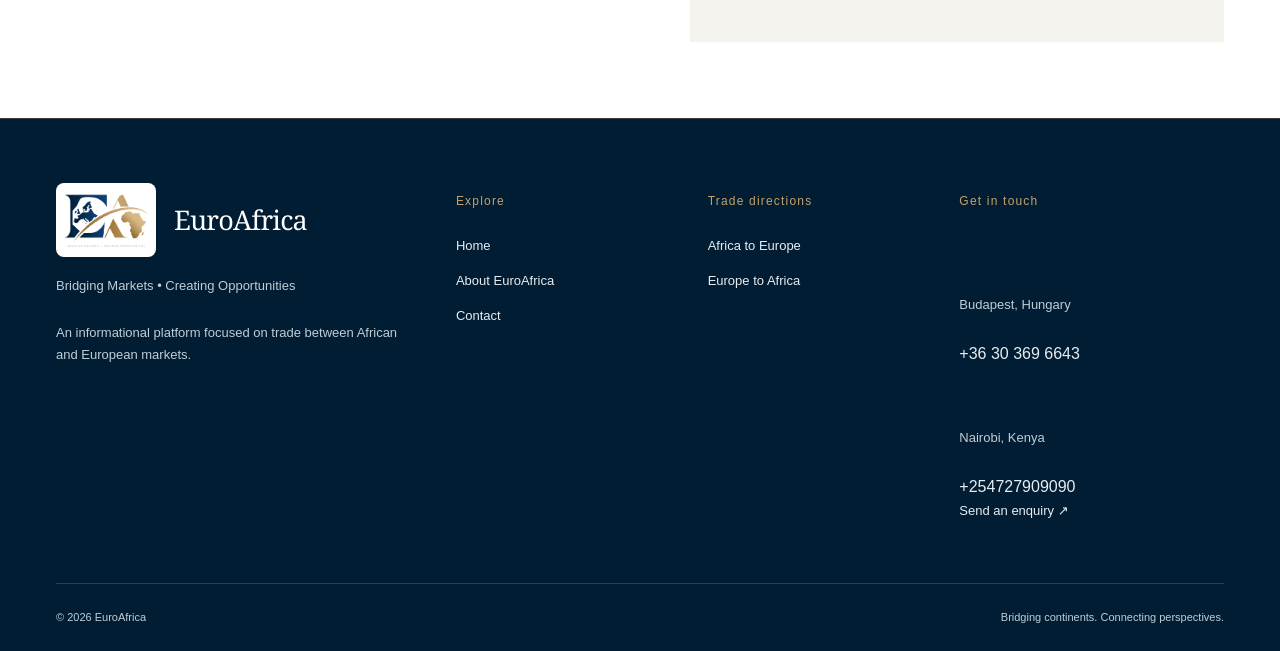
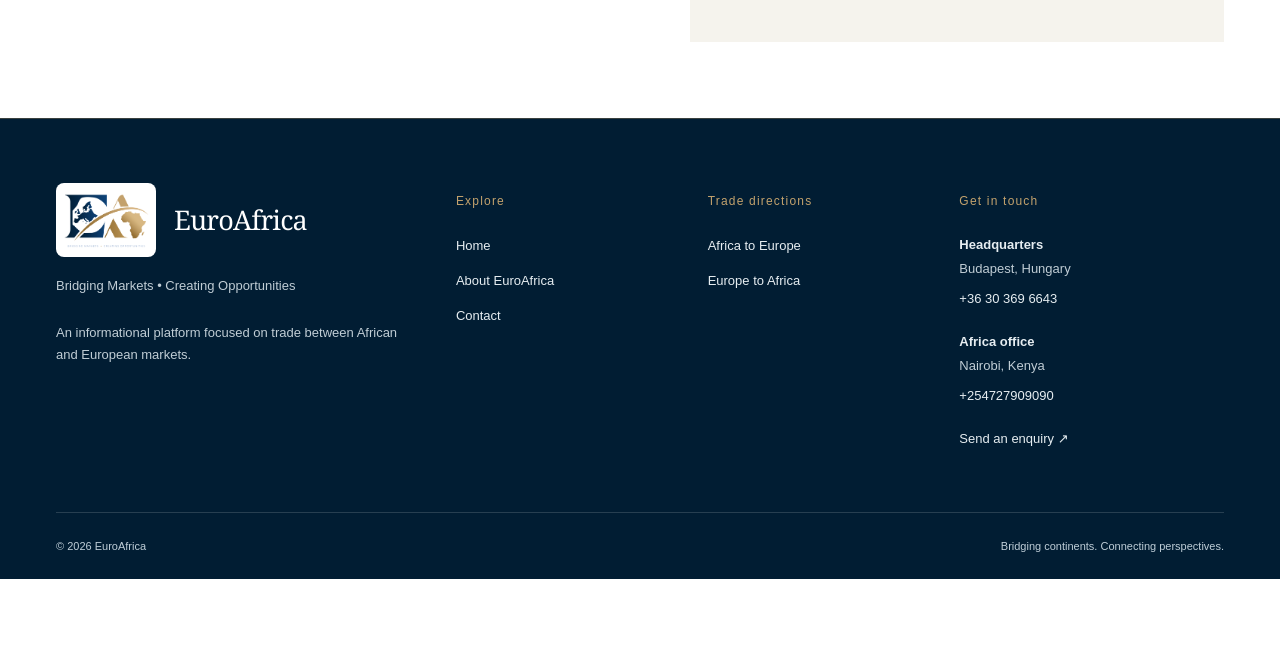
Before and after one commit to AdnanUmmer/EuroAfrica, a Django app: page /contact/ in a window 1280 px wide. Shown: the part 1619-2270 px from the top of the page. After the commit the page ends 2198 px from the top, so only its background shows below. Run offline with Django 5.2, Linux system fonts and the light colour scheme; data comes from the database, SQL or seed files in the repository; parts of the project's set-up code (start-up, migrations or seed data) failed here and were passed over.

Commit message:
Footer fix

```diff
--- a/trade/static/trade/site.css
+++ b/trade/static/trade/site.css
@@ -158,6 +158,8 @@ footer :focus-visible { outline-color: #e3c58f; }
 }
 @media (max-width: 540px) {
  .footer-grid { grid-template-columns: minmax(0, 1fr); gap: 24px; }
+ .footer-grid > div:first-child,
+ .footer-contact { grid-column: auto; }
  .hero-art { height: 330px; }
  .footer-grid h2 { margin-bottom: 18px; }
 }
@@ -182,3 +184,22 @@ footer :focus-visible { outline-color: #e3c58f; }
 @media(max-width:760px){.why-features{grid-template-columns:1fr}.contact-banner .wrap>div{max-width:100%}}
 .category-card .visual,.category-art{height:auto;aspect-ratio:4 / 3}
 .category-card .visual>img,.category-art>img{width:100%;height:100%;object-fit:cover}
+
+/* Keep office contacts aligned with the shared footer navigation. */
+.footer-grid { align-items: start; }
+.footer-contact { min-width: 0; }
+.footer-contact .office-details { margin-bottom: 20px; }
+.footer-contact .office-details h3 {
+  color: #e6edf1;
+  font-family: Arial, Helvetica, sans-serif;
+  font-size: 13px;
+  font-weight: 600;
+  line-height: 1.5;
+  letter-spacing: normal;
+  margin: 0 0 4px;
+}
+.footer-contact .office-details p { margin: 0 0 4px; }
+.footer-contact .office-details a { display: inline-block; font-size: 13px; line-height: 1.7; }
+@media (max-width: 760px) {
+  .footer-contact { grid-column: 1 / -1; }
+}
--- a/trade/templates/trade/base.html
+++ b/trade/templates/trade/base.html
@@ -4,7 +4,7 @@
 {% if noindex %}<meta name="robots" content="noindex, nofollow">{% endif %}{% if gsc %}<meta name="google-site-verification" content="{{ gsc }}">{% endif %}
 <meta name="twitter:card" content="summary_large_image"><meta name="twitter:title" content="{{ title }}"><meta name="twitter:description" content="{{ description }}">{% if social_url %}<meta name="twitter:image" content="{{ social_url }}"><meta name="twitter:image:alt" content="{{ social_alt }}">{% endif %}
 <meta property="og:site_name" content="{{ site.site_name }}"><meta property="og:locale" content="en_GB"><meta property="og:type" content="website"><meta property="og:title" content="{{ title }}"><meta property="og:description" content="{{ description }}"><meta property="og:url" content="{{ canonical }}">{% if social_url %}<meta property="og:image" content="{{ social_url }}"><meta property="og:image:alt" content="{{ social_alt }}">{% if social_width and social_height %}<meta property="og:image:width" content="{{ social_width }}"><meta property="og:image:height" content="{{ social_height }}">{% endif %}{% endif %}
-{% if site.favicon %}<link rel="icon" href="{{ site.favicon.url }}">{% else %}<link rel="icon" type="image/png" href="{% static 'trade/logo.png' %}">{% endif %}<link rel="stylesheet" href="{% static 'trade/site.css' %}?v=5">
+{% if site.favicon %}<link rel="icon" href="{{ site.favicon.url }}">{% else %}<link rel="icon" type="image/png" href="{% static 'trade/logo.png' %}">{% endif %}<link rel="stylesheet" href="{% static 'trade/site.css' %}?v=6">
 {% if structured %}<script type="application/ld+json">{{ structured|safe }}</script>{% endif %}</head>
 <body><a class="skip" href="#main">Skip to content</a><div class="topline"><div class="wrap">{{ site.tagline }}<span>AFRICA ↔ EUROPE</span></div></div>
 <header class="wrap header floating-nav"><a class="brand" href="/" aria-label="EuroAfrica home"><img src="{% if site.header_logo %}{{ site.header_logo.url }}{% else %}{% static 'trade/logo.png' %}{% endif %}" alt="{{ site.logo_alt }}" width="142" height="91"><span>{{ site.site_name }}</span></a>
@@ -12,4 +12,4 @@
 <details class="mobile-nav"><summary>Menu <span aria-hidden="true">☰</span></summary><nav aria-label="Mobile navigation"><a href="/">Home</a>{% if about_published %}<a href="/about/">About</a>{% endif %}{% for direction in nav_directions %}<a href="{{ direction.get_absolute_url }}">{{ direction.title }}</a>{% endfor %}<a href="/contact/">Contact Us</a></nav></details></header>
 {% if preview %}<div class="preview">Private editorial preview — unpublished content</div>{% endif %}
 <main id="main">{% block content %}{% endblock %}</main>
-<footer><div class="wrap footer-grid"><div><a class="footer-brand" href="/"><img src="{% if site.footer_logo %}{{ site.footer_logo.url }}{% else %}{% static 'trade/logo.png' %}{% endif %}" width="142" height="91" alt="{{ site.logo_alt }}" loading="lazy"><span>{{ site.site_name }}</span></a><p>{{ site.tagline }}</p><p class="muted">{{ site.footer_copy }}</p></div><div><h2>Explore</h2>{% for link in footer_links %}{% if link.group == 'explore' %}<a href="{{ link.destination }}">{{ link.label }}</a>{% endif %}{% endfor %}</div><div><h2>Trade directions</h2>{% for link in footer_links %}{% if link.group == 'trade' %}<a href="{{ link.destination }}">{{ link.label }}</a>{% endif %}{% endfor %}</div><div><h2>Get in touch</h2>{% if site.email %}<a href="mailto:{{ site.email }}">{{ site.email }}</a>{% endif %}{% include 'trade/office_details.html' %}<a href="/contact/">Send an enquiry ↗</a>{% if site.linkedin %}<a href="{{ site.linkedin }}">LinkedIn</a>{% endif %}{% if site.instagram %}<a href="{{ site.instagram }}">Instagram</a>{% endif %}</div></div><div class="wrap footer-bottom"><span>© {% now 'Y' %} {{ site.site_name }}</span>{% for link in footer_links %}{% if link.group == 'legal' %}<a href="{{ link.destination }}">{{ link.label }}</a>{% endif %}{% endfor %}<span>{{ site.legal_copy }}</span></div></footer></body></html>
+<footer><div class="wrap footer-grid"><div><a class="footer-brand" href="/"><img src="{% if site.footer_logo %}{{ site.footer_logo.url }}{% else %}{% static 'trade/logo.png' %}{% endif %}" width="142" height="91" alt="{{ site.logo_alt }}" loading="lazy"><span>{{ site.site_name }}</span></a><p>{{ site.tagline }}</p><p class="muted">{{ site.footer_copy }}</p></div><div><h2>Explore</h2>{% for link in footer_links %}{% if link.group == 'explore' %}<a href="{{ link.destination }}">{{ link.label }}</a>{% endif %}{% endfor %}</div><div><h2>Trade directions</h2>{% for link in footer_links %}{% if link.group == 'trade' %}<a href="{{ link.destination }}">{{ link.label }}</a>{% endif %}{% endfor %}</div><div class="footer-contact"><h2>Get in touch</h2>{% if site.email %}<a href="mailto:{{ site.email }}">{{ site.email }}</a>{% endif %}{% include 'trade/office_details.html' %}<a href="/contact/">Send an enquiry ↗</a>{% if site.linkedin %}<a href="{{ site.linkedin }}">LinkedIn</a>{% endif %}{% if site.instagram %}<a href="{{ site.instagram }}">Instagram</a>{% endif %}</div></div><div class="wrap footer-bottom"><span>© {% now 'Y' %} {{ site.site_name }}</span>{% for link in footer_links %}{% if link.group == 'legal' %}<a href="{{ link.destination }}">{{ link.label }}</a>{% endif %}{% endfor %}<span>{{ site.legal_copy }}</span></div></footer></body></html>
```
